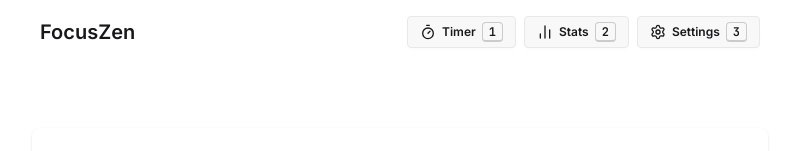
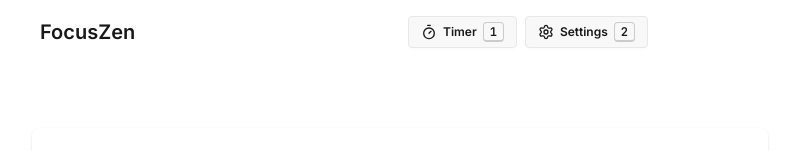
Before and after one commit to zaymorielvandrell/focuszen, a Next.js app: page / in a window 1280 px wide. Shown: the top 151 px of the page, without its empty margins (240-1039 px from the left). Built offline with nearby package versions, Linux system fonts and the light colour scheme.

Commit message:
refactor(nav): remove stats route and navigation shortcut

```diff
--- a/src/app/stats/page.tsx
+++ /dev/null
@@ -1,9 +0,0 @@
-const Stats = () => {
-  return (
-    <div>
-      <p>Stats</p>
-    </div>
-  );
-};
-
-export default Stats;
--- a/src/components/header.tsx
+++ b/src/components/header.tsx
@@ -1,6 +1,6 @@
 "use client";
 
-import { ChartNoAxesColumnIcon, SettingsIcon, TimerIcon } from "lucide-react";
+import { SettingsIcon, TimerIcon } from "lucide-react";
 import Link from "next/link";
 import { useRouter } from "next/navigation";
 import { useEffect } from "react";
@@ -28,10 +28,6 @@ const Header = () => {
       }
 
       if (event.key === "2") {
-        router.push("/stats");
-      }
-
-      if (event.key === "3") {
         router.push("/settings");
       }
     };
@@ -57,15 +53,10 @@ const Header = () => {
             <span className="hidden sm:inline-block">Timer</span>
             <kbd className="kbd hidden kbd-sm sm:inline-flex">1</kbd>
           </Link>
-          <Link href="/stats" className="btn btn-sm">
-            <ChartNoAxesColumnIcon />
-            <span className="hidden sm:inline-block">Stats</span>
-            <kbd className="kbd hidden kbd-sm sm:inline-flex">2</kbd>
-          </Link>
           <Link href="/settings" className="btn btn-sm">
             <SettingsIcon />
             <span className="hidden sm:inline-block">Settings</span>
-            <kbd className="kbd hidden kbd-sm sm:inline-flex">3</kbd>
+            <kbd className="kbd hidden kbd-sm sm:inline-flex">2</kbd>
           </Link>
         </div>
       </nav>
```
